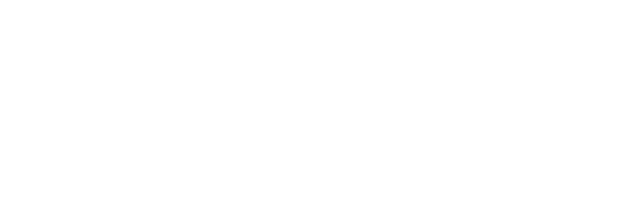
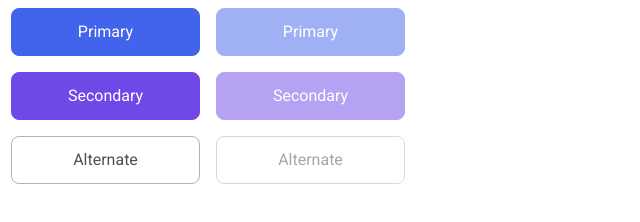
Before and after one commit to js-tasks-ru/htmlcss-20220811_evgenii89, a website: page 03-lection1/01-button/index.html in a window 1280 px wide. Shown: the whole page, without its empty margins (0-640 px from the left). Drawn offline with nearby package versions, Linux system fonts and the light colour scheme.

Commit message:
Added - 'buttons' solution
- Добавлена верстка кнопок;
- В приложение добавлена зависимость normalize.css + нормализация стилей на страницах проекта;
- Уточнены рутовые и общие стили

```diff
--- a/03-lection1/01-button/button.css
+++ b/03-lection1/01-button/button.css
@@ -1 +1,67 @@
 /* Стилизация кнопки */
+.button {
+    border-style: solid;
+    border-width: 1px;
+
+    max-width: 189px;
+    min-width: 189px;
+    height: 48px;
+
+    cursor: var(--cursor, pointer);
+
+    background-color: var(--background-color, transparent);
+
+    border-color: var(--border-color, var(--color-default));
+    color: var(--color, var(--color-default));
+
+    opacity: var(--opacity, 1);
+}
+
+.button:active,
+.button:hover,
+.button:focus {
+    transition: border-color 200ms ease-in-out, background 200ms ease-in-out;
+}
+
+.button:disabled {
+    --cursor: not-allowed;
+    --opacity: 0.5;
+}
+
+.button_type_primary {
+    --background-color: var(--color-primary);
+    --border-color: var(--color-primary);
+    --color: var(--white);
+}
+
+.button_type_primary:hover,
+.button_type_primary:active,
+.button_type_primary:focus {
+    --background-color: #2342C0;
+    --border-color: #2342C0;
+}
+
+.button_type_secondary {
+    --background-color: var(--color-secondary);
+    --border-color: var(--color-secondary);
+    --color: var(--white);
+}
+
+.button_type_secondary:hover,
+.button_type_secondary:active,
+.button_type_secondary:focus {
+    --background-color: #5028C6;
+    --border-color: #5028C6;
+}
+
+.button_type_alternate {
+    --background-color: var(--color-alternate);
+    --border-color: var(--grey-3);
+    --color: var(--grey-4);
+}
+
+.button_type_alternate:hover,
+.button_type_alternate:active,
+.button_type_alternate:focus {
+    --border-color: var(--black);
+}
--- a/03-lection1/01-button/index.html
+++ b/03-lection1/01-button/index.html
@@ -2,10 +2,43 @@
 <!-- Страница с кнопкой -->
 <html lang="ru">
     <head>
+        <title>Buttons</title>
         <link rel="stylesheet" href="../../assets/css/main.css">
-        <link rel="stylesheet" href="./button.css">
+        <link rel="stylesheet" href="button.css">
+        <style>
+            .container { /* Класс представлен для целей тестирования верстки кнопок */
+                display: flex;
+                flex-flow: row wrap;
+                justify-content: center;
+                gap: 1rem;
+                padding: 0.5rem;
+                width: 400px
+            }
+        </style>
     </head>
     <body>
-
+    <div class="container">
+        <button class="button button_type_primary">
+            Primary
+        </button>
+        <button disabled
+                class="button button_type_primary">
+            Primary
+        </button>
+        <button class="button button_type_secondary">
+            Secondary
+        </button>
+        <button disabled
+                class="button button_type_secondary">
+            Secondary
+        </button>
+        <button class="button button_type_alternate">
+            Alternate
+        </button>
+        <button disabled
+                class="button button_type_alternate">
+            Alternate
+        </button>
+    </div>
     </body>
 </html>
--- a/assets/css/main.css
+++ b/assets/css/main.css
@@ -1,24 +1,35 @@
-@import '../fonts/fonts.css';
+@import "../../node_modules/normalize.css/normalize.css";
+@import "../fonts/fonts.css";
 
 :root {
     --white: #ffffff;
     --black: #212429;
     --pink: #F784AD;
     --purple: #7048E8;
-    --blue: #374FC7;
+    --blue: #4263EB;
     --red: #F03D3E;
     --grey-1: #F8F9FA;
     --grey-2: #DDE2E5;
     --grey-3: #ACB5BD;
     --grey-4: #495057;
 
-    --error: var(--red);
-    --success: var(--blue);
+    --color-error: var(--red);
+    --color-success: var(--blue);
 
-    --primary: var(--blue);
-    --secondary: var(--purple);
+    --color-primary: var(--blue);
+    --color-secondary: var(--purple);
+    --color-alternate: var(--white);
+
+    --color-default: var(--grey-4);
 }
 
 * {
-    font-family: 'Roboto', sans-serif;
+    /*  Text  */
+    font-family: 'Roboto', sans-serif !important;
+    font-style: normal !important;
+    font-size: 16px !important;
+    line-height: 16px !important;
+
+    /*  Borders  */
+    border-radius: 8px !important;
 }
--- a/package.json
+++ b/package.json
@@ -27,6 +27,7 @@
   "dependencies": {
     "husky": "^6.0.0",
     "lint-staged": "^10.5.4",
+    "normalize.css": "8.0.1",
     "prettier": "^2.2.1"
   }
 }
```
Also changed, not shown: assets/fonts/README.md, assets/images/README.md.
